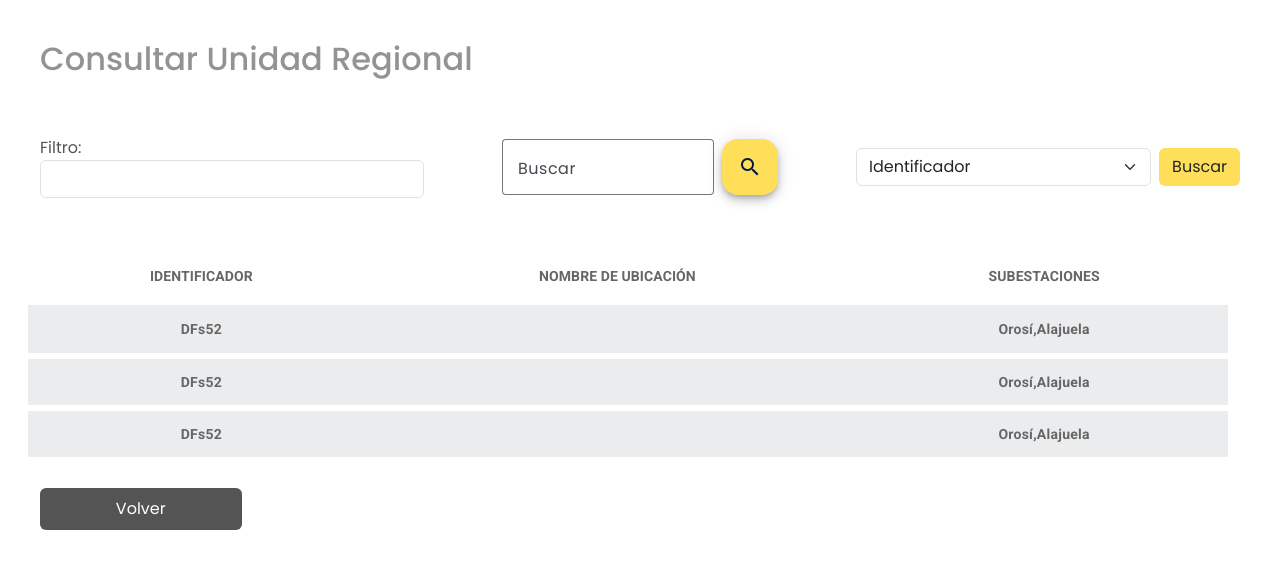
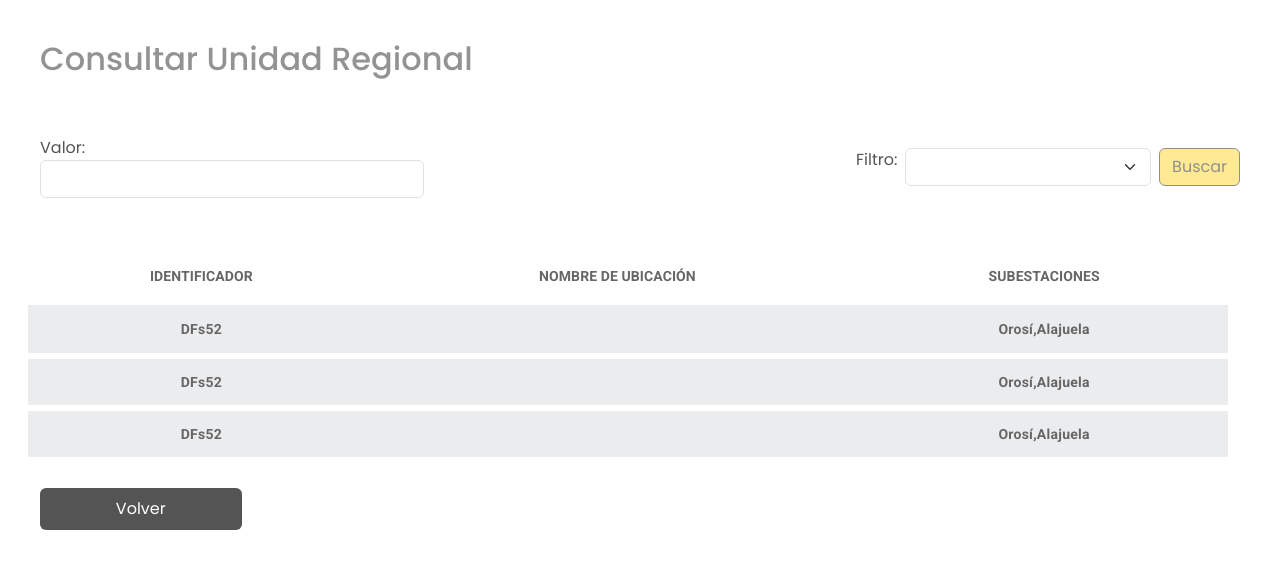
Before and after one commit to D240021/Reporteria-ICE, an Angular app in the folder frontend/reporteria-ice/: page /consultar-unidad-regional in a window 1280 px wide. Shown: the top 568 px of the page. Built offline with nearby package versions, Linux system fonts and the light colour scheme.

Commit message:
Se agregan validaciones

```diff
--- /dev/null
+++ b/frontend/reporteria-ice/src/app/Util/Validaciones/validaciones.service.ts
@@ -0,0 +1,18 @@
+import { Injectable } from '@angular/core';
+import { AbstractControl, ValidationErrors, ValidatorFn } from '@angular/forms';
+
+@Injectable({
+  providedIn: 'root'
+})
+export class ValidacionesService {
+
+  constructor() { }
+
+  esSoloLetras(): ValidatorFn {
+    return (control: AbstractControl): ValidationErrors | null => {
+      const valor = control.value;
+      const esSoloLetras = /^[a-zA-Z]+$/.test(valor);
+      return esSoloLetras ? null : { esSoloLetras: true };
+    };
+  }
+}
--- a/frontend/reporteria-ice/src/app/Vista/paginas/agregarLineaTransmision/agregar-linea-transmision/agregar-linea-transmision.component.ts
+++ b/frontend/reporteria-ice/src/app/Vista/paginas/agregarLineaTransmision/agregar-linea-transmision/agregar-linea-transmision.component.ts
@@ -1,13 +1,25 @@
-import { Component } from '@angular/core';
+import { Component, inject } from '@angular/core';
+import { FormBuilder, ReactiveFormsModule, Validators } from '@angular/forms';
 import { RouterLink } from '@angular/router';
+import { FormulariosService } from '../../../../Util/Formularios/formularios.service';
+import { ValidacionesService } from '../../../../Util/Validaciones/validaciones.service';
 
 @Component({
   selector: 'agregar-linea-transmision',
   standalone: true,
-  imports: [RouterLink],
+  imports: [RouterLink, ReactiveFormsModule],
   templateUrl: './agregar-linea-transmision.component.html',
   styleUrl: './agregar-linea-transmision.component.css'
 })
 export class AgregarLineaTransmisionComponent {
 
+  private formBuilder = inject(FormBuilder);
+  private validaciones = inject(ValidacionesService)
+  public accionesFormulario = inject(FormulariosService);
+
+  public contenedorFormulario = this.formBuilder.group({
+    identificador: ['', { validators: [Validators.required] }],
+    nombreUbicacion: ['', { validators: [Validators.required, this.validaciones.esSoloLetras()] }]
+  });
+
 }
--- a/frontend/reporteria-ice/src/app/Vista/paginas/agregarSupervisor/agregar-supervisor/agregar-supervisor.component.ts
+++ b/frontend/reporteria-ice/src/app/Vista/paginas/agregarSupervisor/agregar-supervisor/agregar-supervisor.component.ts
@@ -3,6 +3,7 @@ import { FormBuilder, Validators, ReactiveFormsModule } from '@angular/forms';
 import { MatButtonModule } from '@angular/material/button';
 import { RouterLink } from '@angular/router';
 import { FormulariosService } from '../../../../Util/Formularios/formularios.service';
+import { ValidacionesService } from '../../../../Util/Validaciones/validaciones.service';
 
 
 @Component({
@@ -16,13 +17,14 @@ export class AgregarSupervisorComponent {
 
   private formBuilder = inject(FormBuilder);
   public accionesFormulario = inject(FormulariosService);
+  private validaciones = inject(ValidacionesService)
 
   public contenedorFormulario = this.formBuilder.group({
     identificador: ['', {validators: [Validators.required]}],
     nombreUsuario: ['', {validators: [Validators.required]}],
     contrasenia: ['', {validators: [Validators.required]}],
-    nombre: ['', {validators: [Validators.required]}],
-    apellidos: ['', {validators: [Validators.required]}],
+    nombre: ['', {validators: [Validators.required, this.validaciones.esSoloLetras()]}],
+    apellidos: ['', {validators: [Validators.required, , this.validaciones.esSoloLetras()]}],
     correo:  ['', {validators: [Validators.required]}]
   });
 
--- a/frontend/reporteria-ice/src/app/Vista/paginas/agregarUnidadRegional/agregar-unidad-regional/agregar-unidad-regional.component.ts
+++ b/frontend/reporteria-ice/src/app/Vista/paginas/agregarUnidadRegional/agregar-unidad-regional/agregar-unidad-regional.component.ts
@@ -2,6 +2,7 @@ import { Component, inject } from '@angular/core';
 import { FormBuilder, ReactiveFormsModule, Validators } from '@angular/forms';
 import { RouterLink } from '@angular/router';
 import { FormulariosService } from '../../../../Util/Formularios/formularios.service';
+import { ValidacionesService } from '../../../../Util/Validaciones/validaciones.service';
 
 @Component({
   selector: 'agregar-unidad-regional',
@@ -14,10 +15,12 @@ export class AgregarUnidadRegionalComponent {
 
   private formBuilder = inject(FormBuilder);
   public accionesFormulario = inject(FormulariosService);
+  private validaciones = inject(ValidacionesService)
+
 
   public contenedorFormulario = this.formBuilder.group({
     identificador: ['', {validators: [Validators.required]}],
-    nombre: ['', {validators: [Validators.required]}],
+    nombre: ['', {validators: [Validators.required, this.validaciones.esSoloLetras()]}],
     supervisorAsignado: ['', {validators: [Validators.required]}],
     subestaciones: ['', {validators: [Validators.required]}],
   });
--- a/frontend/reporteria-ice/src/app/Vista/paginas/consultarSupervisor/consultar-supervisor/consultar-supervisor.component.ts
+++ b/frontend/reporteria-ice/src/app/Vista/paginas/consultarSupervisor/consultar-supervisor/consultar-supervisor.component.ts
@@ -2,7 +2,6 @@ import { Component, inject } from '@angular/core';
 import { MatTableModule } from '@angular/material/table';
 import { Supervisor } from '../../../../Modelo/supervisor';
 import { MatInputModule } from '@angular/material/input';
-import { BuscadorComponent } from '../../../componentes/buscador/buscador/buscador.component';
 import { RouterLink } from '@angular/router';
 import { FormBuilder, ReactiveFormsModule, Validators } from '@angular/forms';
 
@@ -12,7 +11,7 @@ import { FormBuilder, ReactiveFormsModule, Validators } from '@angular/forms';
 @Component({
   selector: 'consultar-supervisor',
   standalone: true,
-  imports: [MatTableModule, MatInputModule, BuscadorComponent, RouterLink, ReactiveFormsModule],
+  imports: [MatTableModule, MatInputModule, RouterLink, ReactiveFormsModule],
   templateUrl: './consultar-supervisor.component.html',
   styleUrl: './consultar-supervisor.component.css'
 })
--- a/frontend/reporteria-ice/src/app/Vista/paginas/consultarUnidadRegional/consultar-unidad-regional/consultar-unidad-regional.component.html
+++ b/frontend/reporteria-ice/src/app/Vista/paginas/consultarUnidadRegional/consultar-unidad-regional/consultar-unidad-regional.component.html
@@ -11,23 +11,28 @@
       <h2>Consultar Unidad Regional</h2>
 
       <!-- Buscadores y Filtros Lineas -->
-      <section class="cont-buscador row align-items-center">
+      <form class="cont-buscador row align-items-center" [formGroup]="contenedorFormulario">
         <div class="contenedor-filtro col-md-4">
 
-          <label for="filtro" class="me-2">Filtro:</label>
-          <input type="text" id="filtro" class="form-control me-3">
+          <label for="filtro" class="me-2">Valor:</label>
+          <input type="text" id="filtro" class="form-control me-3"
+          [formControl]="contenedorFormulario.controls.valor">
 
         </div>
 
-        <buscador class="col-md-4" [accionInput]="'Buscar'" [accionPlaceholder]="'valor a buscar'"></buscador>
+        <!-- <buscador class="col-md-4" [accionInput]="'Buscar'" [accionPlaceholder]="'valor a buscar'"></buscador> -->
         <div class="d-flex col-md-4">
-          <select class="form-select me-2">
+          <label for="filtro" class="me-2">Filtro:</label>
+          <select class="form-select me-2" [formControl]="contenedorFormulario.controls.filtro">
+            <option value="nombre">Todos</option>
             <option value="identificador">Identificador</option>
             <option value="nombre">Nombre de Ubicación</option>
+            <option value="nombre">Subestación</option>
           </select>
-          <button class="btn btn-buscar ">Buscar</button>
+          <button class="btn btn-buscar "
+          [disabled]="contenedorFormulario.invalid">Buscar</button>
         </div>
-      </section>
+      </form>
 
 
 
--- a/frontend/reporteria-ice/src/app/Vista/paginas/consultarUnidadRegional/consultar-unidad-regional/consultar-unidad-regional.component.ts
+++ b/frontend/reporteria-ice/src/app/Vista/paginas/consultarUnidadRegional/consultar-unidad-regional/consultar-unidad-regional.component.ts
@@ -1,14 +1,15 @@
-import { Component } from '@angular/core';
+import { Component, inject } from '@angular/core';
 import { MatTableModule } from '@angular/material/table';
 import { BuscadorComponent } from '../../../componentes/buscador/buscador/buscador.component';
 import { UnidadRegional } from '../../../../Modelo/unidadRegional';
 import { MatInputModule } from '@angular/material/input';
 import { RouterLink } from '@angular/router';
+import { FormBuilder, ReactiveFormsModule, Validators } from '@angular/forms';
 
 @Component({
   selector: 'consultar-unidad-regional',
   standalone: true,
-  imports: [MatTableModule, BuscadorComponent, MatInputModule, RouterLink],
+  imports: [MatTableModule, BuscadorComponent, MatInputModule, RouterLink, ReactiveFormsModule],
   templateUrl: './consultar-unidad-regional.component.html',
   styleUrl: './consultar-unidad-regional.component.css'
 })
@@ -49,4 +50,12 @@ export class ConsultarUnidadRegionalComponent {
 
   public atributosUnidad = ['IDENTIFICADOR', 'NOMBRE DE UBICACIÓN', 'SUBESTACIONES'];
 
+  private formBuilder = inject(FormBuilder);
+
+
+  public contenedorFormulario = this.formBuilder.group({
+    valor: ['', {validators: [Validators.required]}],
+    filtro: ['', {validators: [Validators.required]}]
+  });
+
 }
--- a/frontend/reporteria-ice/src/app/Vista/paginas/editarLineaTransmision/editar-linea-transmision/editar-linea-transmision.component.html
+++ b/frontend/reporteria-ice/src/app/Vista/paginas/editarLineaTransmision/editar-linea-transmision/editar-linea-transmision.component.html
@@ -6,18 +6,21 @@
         (valorBuscado)="procesarBusqueda($event)"></buscador>
 
     @if (formularioVisible) {
-    <form>
+    <form [formGroup]="contenedorFormulario">
 
         <section>
             <label>NOMBRE DE LÍNEA DE TRANSMISIÓN</label>
-            <input type="text" placeholder="Inserte un nombre">
+            <input type="text" placeholder="Inserte un nombre"
+            [formControl]="contenedorFormulario.controls.nombreUbicacion">
         </section>
 
         <div class="contenedor-botones">
 
             <section>
-                <button mat-stroked-button type="button">LIMPIAR</button>
-                <button mat-stroked-button type="submit">ACTUALIZAR</button>
+                <button mat-stroked-button type="button"
+                (click)="accionesFormulario.limpiarFormulario(contenedorFormulario)">LIMPIAR</button>
+                <button mat-stroked-button type="submit"
+                [disabled]="contenedorFormulario.invalid">ACTUALIZAR</button>
             </section>
         </div>
 
--- a/frontend/reporteria-ice/src/app/Vista/paginas/editarLineaTransmision/editar-linea-transmision/editar-linea-transmision.component.ts
+++ b/frontend/reporteria-ice/src/app/Vista/paginas/editarLineaTransmision/editar-linea-transmision/editar-linea-transmision.component.ts
@@ -1,14 +1,17 @@
-import { Component } from '@angular/core';
+import { Component, inject } from '@angular/core';
 import { MatButtonModule } from '@angular/material/button';
 import { MatInputModule } from '@angular/material/input';
 import { BuscadorComponent } from '../../../componentes/buscador/buscador/buscador.component';
 import { RouterLink } from '@angular/router';
 import { LineaTransmision } from '../../../../Modelo/lineaTransmision';
+import { FormBuilder, ReactiveFormsModule, Validators } from '@angular/forms';
+import { ValidacionesService } from '../../../../Util/Validaciones/validaciones.service';
+import { FormulariosService } from '../../../../Util/Formularios/formularios.service';
 
 @Component({
   selector: 'editar-linea-transmision',
   standalone: true,
-  imports: [MatInputModule, MatButtonModule, BuscadorComponent, RouterLink],
+  imports: [MatInputModule, MatButtonModule, BuscadorComponent, RouterLink, ReactiveFormsModule],
   templateUrl: './editar-linea-transmision.component.html',
   styleUrl: './editar-linea-transmision.component.css'
 })
@@ -33,6 +36,13 @@ export class EditarLineaTransmisionComponent {
     },
   ]
 
+  private formBuilder = inject(FormBuilder);
+  private validaciones = inject(ValidacionesService)
+  public accionesFormulario = inject(FormulariosService)
+  public contenedorFormulario = this.formBuilder.group({
+    nombreUbicacion: ['', { validators: [Validators.required, this.validaciones.esSoloLetras()] }]
+  });
+
 
   procesarBusqueda(identificadorBuscado: string): void {
 
--- a/frontend/reporteria-ice/src/styles.css
+++ b/frontend/reporteria-ice/src/styles.css
@@ -31,3 +31,7 @@ html, body {
     --fuente-inicio-sesion-titulo: "Roboto Mono", monospace;
     --fuente-poppins: "Poppins", sans-serif;
 }
+
+a, button {
+    text-decoration: none;
+}
```
Also changed, not shown: frontend/reporteria-ice/src/app/Vista/paginas/agregarLineaTransmision/agregar-linea-transmision/agregar-linea-transmision.component.html (+9 -5 lines), 1 other file (tests, documents, lock files or other folders).
